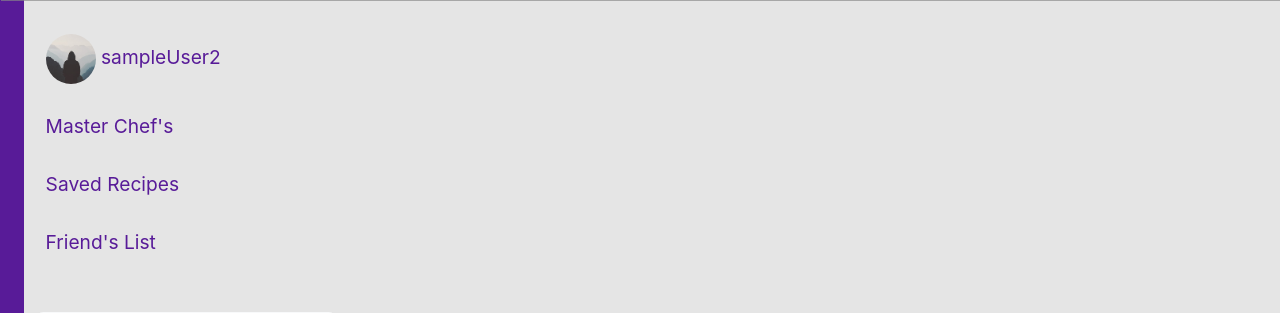
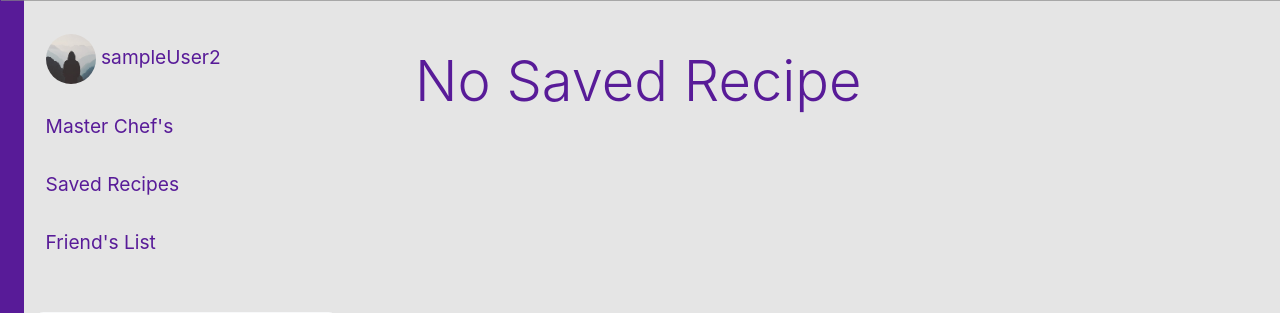
Before and after one commit to mjOmandam07/Cuisina, a Flask app: page /savedRecipe in a window 1280 px wide. Shown: the part 72-385 px from the top of the page. Run offline with Flask 2, Linux system fonts and the light colour scheme; some libraries are stand-ins or nearby versions.

Commit message:
fixed view picture modal error and added the page link for saved recipe button

```diff
--- a/cuisina_app/routes.py
+++ b/cuisina_app/routes.py
@@ -139,7 +139,8 @@ def home(fltr):
 		'cuisine':'Filipino',
 		'timeDate':'December 2020',
 		'rate': 0,
-		'image':None
+		'image':None,
+		'saved':False
 
 	}
 
--- a/cuisina_app/templates/home.html
+++ b/cuisina_app/templates/home.html
@@ -113,11 +113,11 @@
                         <h2><a class="article-title display-4" href="{{ url_for('viewpost', recipe_id=item.recipe_id) }}">{{item.title}}</a></h2>
                         {% if item.image != None %}
                           <div class="col mb-3 d-flex justify-content-center">
-                            <button type="button" class="btn" data-toggle="modal" data-target="#img-modal">
+                            <button type="button" class="btn" data-toggle="modal" data-target="#recipe{{ item.recipe_id | string()}}">
                               <img src="{{ item.image }}" alt="" class="article-content align-self-center post-img">
                             </button>
                           </div>
-                          <div class="modal fade bd-example-modal-lg" id="img-modal" tabindex="-1" role="dialog"aria-labelledby="myLargeModalLabel" aria-hidden="true">
+                          <div class="modal fade bd-example-modal-lg" id="recipe{{ item.recipe_id | string() }}" tabindex="-1" role="dialog"aria-labelledby="myLargeModalLabel" aria-hidden="true">
                             <div class="modal-dialog modal-lg" style="height:fit-content; width: fit-content;">
                               <div class="modal-content">
                                 <img src="{{ item.image }}" alt="" class="article-content align-self-center" style="height: 100%;">
--- a/cuisina_app/templates/layout.html
+++ b/cuisina_app/templates/layout.html
@@ -68,7 +68,7 @@
                   	{{user}}
                 </a>
                 <a class="sidebar-info" href="#">Master Chef's</a>
-                <a class="sidebar-info" href="#">Saved Recipes</a>
+                <a class="sidebar-info" href="/savedRecipe">Saved Recipes</a>
                 <a class="sidebar-info" href="#">Friend's List</a>
               </div>
               <div class="article article-metadata">
--- a/cuisina_app/templates/saved_recipe.html
+++ b/cuisina_app/templates/saved_recipe.html
@@ -1,5 +1,6 @@
 {% extends 'layout.html' %}
 {% block content %}
+  {% if recipe %}
   	{% for item in recipe %}
               <div class="post bg-light m-3 p-4">
                   <article class="media content-section">
@@ -13,11 +14,11 @@
                           <h2><a class="article-title display-4" href="{{ url_for('viewpost', recipe_id=item.recipe_id) }}">{{item.title}}</a></h2>
                           {% if item.image != None %}
                             <div class="col mb-3 d-flex justify-content-center">
-                            <button type="button" class="btn" data-toggle="modal" data-target="#img-modal">
+                              <button type="button" class="btn" data-toggle="modal" data-target="#recipe{{ item.recipe_id | string() }}">
                                 <img src="{{ item.image }}" alt="" class="article-content align-self-center post-img">
                               </button>
                             </div>
-                          <div class="modal fade bd-example-modal-lg" id="img-modal" tabindex="-1" role="dialog"aria-labelledby="myLargeModalLabel" aria-hidden="true">
+                            <div class="modal fade bd-example-modal-lg" id="recipe{{ item.recipe_id | string() }}" tabindex="-1" role="dialog"aria-labelledby="myLargeModalLabel" aria-hidden="true">
                               <div class="modal-dialog modal-lg" style="height:fit-content; width: fit-content;">
                                 <div class="modal-content">
                                   <img src="{{ item.image }}" alt="" class="article-content align-self-center" style="height: 100%;">
@@ -76,4 +77,8 @@
                     </div>
               </div>
       {% endfor %}
+      {% else %}
+        <div class="mt-5 article-title display-4" style="color:var(--primary-color);"> No Saved Recipe</div>
+      {% endif %}
+
 {% endblock content %}
--- a/cuisina_app/templates/view-post.html
+++ b/cuisina_app/templates/view-post.html
@@ -14,14 +14,14 @@
                               <a href="{{ url_for('saveRecipe', recipe_id=recipe.recipe_id) }}" class="btn mt-3 ml-auto" type="button"><i class='far fa-bookmark'></i></a>
                             {% endif %}
                       </div>
-                        <h2><a class="article-title display-4" href="#">{{recipe.recipe_id}}</a></h2>
+                        <h2><a class="article-title display-4" href="#">{{recipe.title}}</a></h2>
                          {% if recipe.image != None %}
                           <div class="col mb-3 d-flex justify-content-center">
-                            <button type="button" class="btn" data-toggle="modal" data-target="#{{ recipe.recipe_id }}">
+                            <button type="button" class="btn" data-toggle="modal" data-target="#recipe{{ recipe.recipe_id | string() }}">
                               <img src="{{ recipe.image }}" alt="" class="article-content align-self-center post-img">
                             </button>
                           </div>
-                          <div class="modal fade bd-example-modal-lg" id="{{recipe.recipe_id}}" tabindex="-1" role="dialog"aria-labelledby="myLargeModalLabel" aria-hidden="true">
+                          <div class="modal fade bd-example-modal-lg" id="recipe{{ recipe.recipe_id | string() }}" tabindex="-1" role="dialog"aria-labelledby="myLargeModalLabel" aria-hidden="true">
                             <div class="modal-dialog modal-lg" style="height:fit-content; width: fit-content;">
                               <div class="modal-content">
                                 <img src="{{ recipe.image }}" alt="" class="article-content align-self-center" style="height: 100%;">
```
Also changed, not shown: cuisina_app/static/user_images/444c5c9724240010.jpg (deleted), cuisina_app/static/user_images/7c09335ac7d3b5ff.jpg (deleted). Lines whose indentation alone changed are shown as unchanged.
